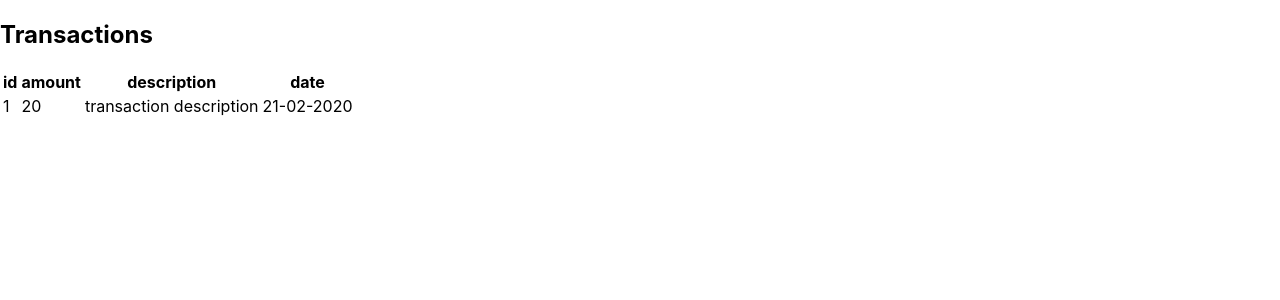
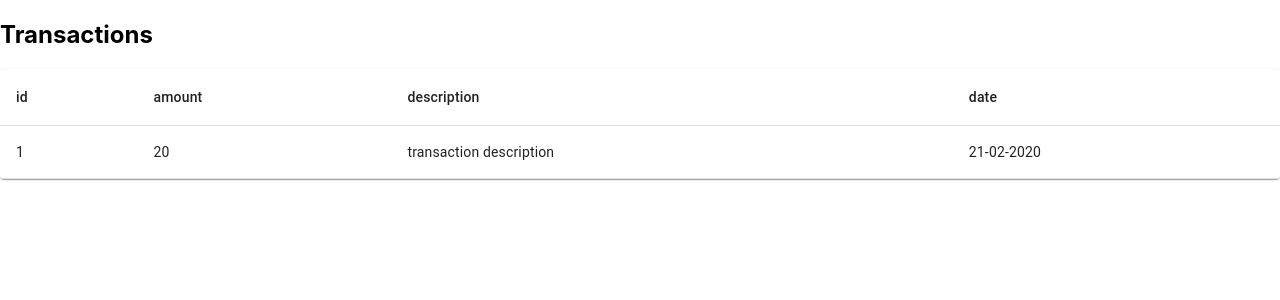
Before and after one commit to jrivo/payment-system, a React (Create React App) app in the folder platform/client/: page / in a window 1280 px wide. Shown: the top 300 px of the page. Built offline with nearby package versions, Linux system fonts and the light colour scheme.

Commit message:
Implement material UI

```diff
--- a/platform/client/package.json
+++ b/platform/client/package.json
@@ -3,6 +3,9 @@
   "version": "0.1.0",
   "private": true,
   "dependencies": {
+    "@emotion/react": "^11.6.0",
+    "@emotion/styled": "^11.6.0",
+    "@mui/material": "^5.1.1",
     "@testing-library/jest-dom": "^5.11.4",
     "@testing-library/react": "^11.1.0",
     "@testing-library/user-event": "^12.1.10",
--- a/platform/client/src/components/TransactionHeader.js
+++ b/platform/client/src/components/TransactionHeader.js
@@ -1,13 +1,17 @@
+import TableHead from "@mui/material/TableHead";
+import TableRow from "@mui/material/TableRow";
+import TableCell from "@mui/material/TableCell";
+
 const TransactionHeader = ({ rowData }) => {
   console.log(rowData);
   return (
-    <thead>
-      <tr>
+    <TableHead>
+      <TableRow>
         {rowData?.map((column) => (
-          <th>{column}</th>
+          <TableCell>{column}</TableCell>
         ))}
-      </tr>
-    </thead>
+      </TableRow>
+    </TableHead>
   );
 };
 
--- a/platform/client/src/components/TransactionTBody.js
+++ b/platform/client/src/components/TransactionTBody.js
@@ -1,24 +1,24 @@
+import TableBody from "@mui/material/TableBody";
+import TableCell from "@mui/material/TableCell";
+import TableRow from "@mui/material/TableRow";
+
 const TransactionTBody = ({ bodydata }) => {
   return (
-    <tbody>
+    <TableBody>
       {bodydata?.map((columnData) => (
         <TransactionRow columnData={columnData} />
       ))}
-    </tbody>
+    </TableBody>
   );
 };
 
 const TransactionRow = ({ columnData }) => {
   return (
-    <tr>
-      {/* {columnData?.map((column) => (
-        <td>{column}</td>
-      ))} */}
-
+    <TableRow>
       {Object.keys(columnData).map(function (key, index) {
-        return <td>{columnData[key]}</td>;
+        return <TableCell>{columnData[key]}</TableCell>;
       })}
-    </tr>
+    </TableRow>
   );
 };
 
--- a/platform/client/src/components/TransactionTable.js
+++ b/platform/client/src/components/TransactionTable.js
@@ -1,14 +1,20 @@
 import TransactionHeader from "./TransactionHeader";
 import TransactionTBody from "./TransactionTBody";
+import Table from "@mui/material/Table";
+
+import TableContainer from "@mui/material/TableContainer";
+import Paper from "@mui/material/Paper";
 
 const TransactionTable = ({ data }) => {
   return (
-    <table>
-      <TransactionHeader
-        rowData={data && data.length > 0 && Object.keys(data[0])}
-      />
-      <TransactionTBody bodydata={data} />
-    </table>
+    <TableContainer component={Paper}>
+      <Table sx={{ minWidth: 650 }} aria-label="simple table">
+        <TransactionHeader
+          rowData={data && data.length > 0 && Object.keys(data[0])}
+        />
+        <TransactionTBody bodydata={data} />
+      </Table>
+    </TableContainer>
   );
 };
 
```
Also changed, not shown: 1 other file (tests, documents, lock files or other folders).
